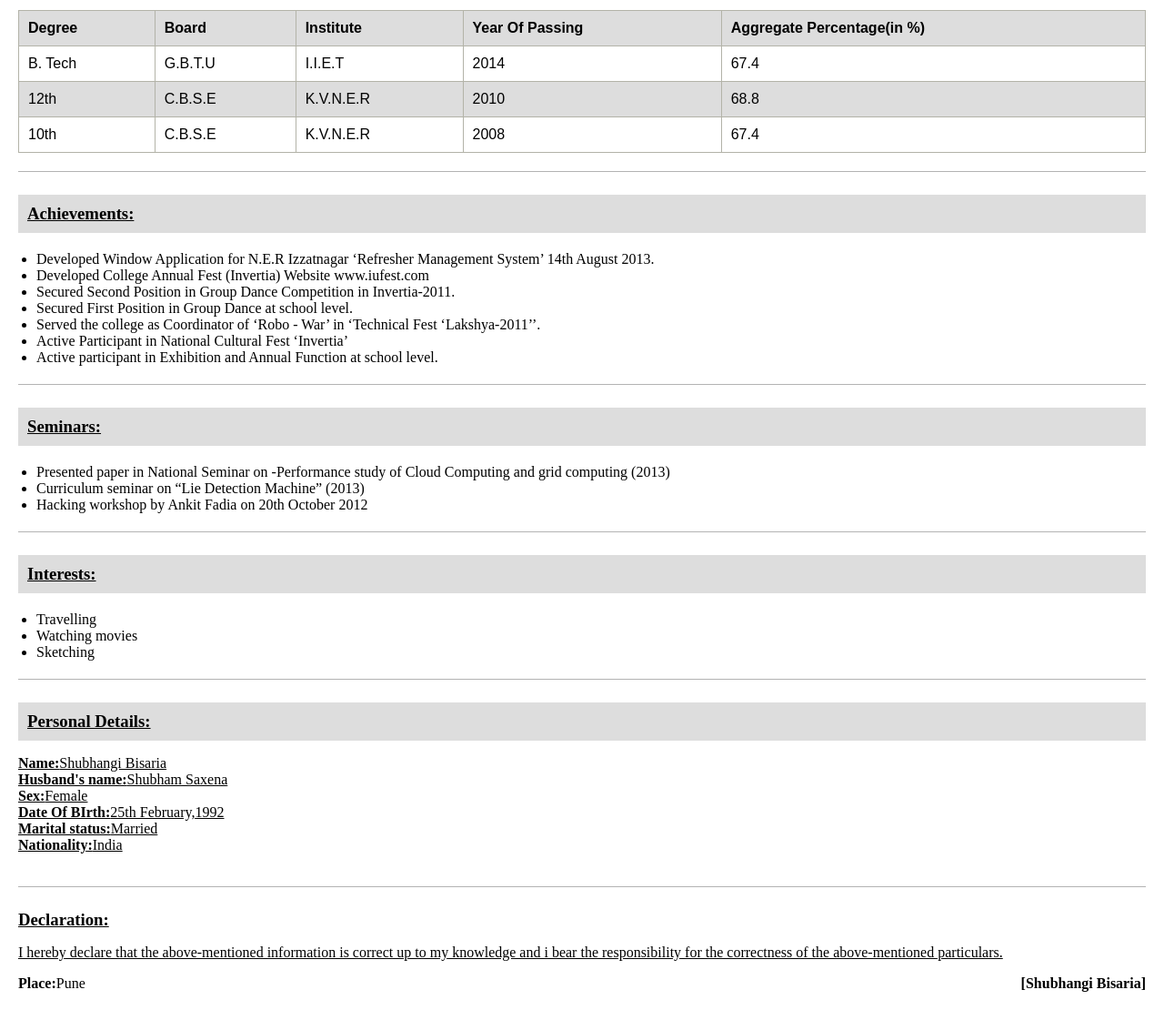
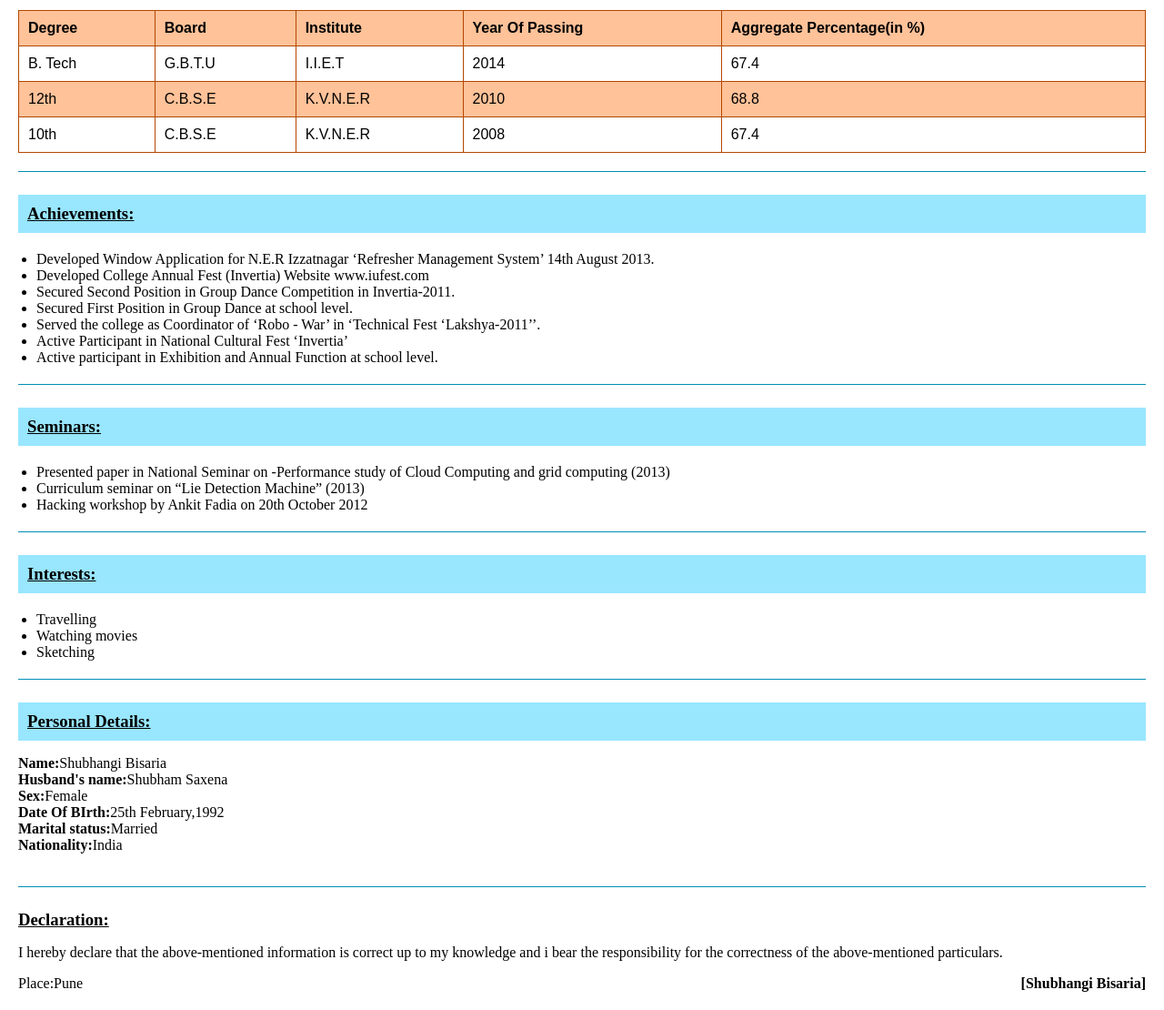
Before and after one commit to sbisaria/Tavisca.HtmlAssignments, a plain HTML site: page Resume/index.html in a window 1280 px wide. Shown: the part 600-1710 px from the top of the page at 91% size. Drawn offline with Linux system fonts and the light colour scheme.

Commit message:
added styling

```diff
--- a/Resume/css/style.css
+++ b/Resume/css/style.css
@@ -3,7 +3,7 @@ body{
 	padding: 0px;
 	margin: 0px;
 }
-h1,h2,h3,h4,h5,h6,p{
+h1,h2,h3,h4,h5,h6{
 	font-family:"Times New Roman", Georgia, Serif;
 	text-decoration: underline;
 }
@@ -22,7 +22,7 @@ ul{
 }*/
 .heading-box{
 	padding: 10px 10px 10px 10px;
-	background-color: #dddddd;
+	background-color: #99e6ff;
 }
 .content-wrapper{
 	padding: 0px 20px 0px 20px;
@@ -47,7 +47,7 @@ img{
 }
 /*        Article       */
 .article-box{
-	border-bottom: 1px solid #b3b3b3;
+	border-bottom: 1px solid #008fb3;
 	padding: 20px 0px 20px 0px;
 	margin-bottom: 5px;
 }
@@ -57,21 +57,25 @@ img{
 .table-wrapper{
 	margin-top: 20px;
 }
+.text-bold{
+	font-weight: bold;
+	display: inline;
+}
 table{
 	font-family: arial, sans-serif;
     border-collapse: collapse;
     width: 100%;
 }
 thead{
-	background-color: #dddddd;
+	background-color: #ffc299;
 }
 td,th,tr{
-	border: 1px solid #B3B3A8;
+	border: 1px solid #b34700;
     text-align: left;
     padding: 10px;
 }
 tr:nth-child(even) {
-    background-color: #dddddd;
+    background-color: #ffc299;
 }
 /*   Footer    */
 footer{
--- a/Resume/index.html
+++ b/Resume/index.html
@@ -119,12 +119,12 @@
         <div title="Personal Details" class="article-box">
             <div class="heading-box"><h3>Personal Details:</h3></div>
             <p>
-                <b>Name:</b>Shubhangi Bisaria<br>
-                <b>Husband's name:</b>Shubham Saxena<br>
-                <b>Sex:</b>Female<br>
-                <b>Date Of BIrth:</b>25th February,1992<br>
-                <b>Marital status:</b>Married<br>
-                <b>Nationality:</b>India
+                <div class="text-bold">Name:</div>Shubhangi Bisaria<br>
+                <div class="text-bold">Husband's name:</div>Shubham Saxena<br>
+                <div class="text-bold">Sex:</div>Female<br>
+                <div class="text-bold">Date Of BIrth:</div>25th February,1992<br>
+                <div class="text-bold">Marital status:</div>Married<br>
+                <div class="text-bold">Nationality:</div>India
             </p>
         </div>
     </article>
@@ -135,7 +135,7 @@
         <p>
             I hereby declare that the above-mentioned information is correct up to my knowledge and i bear the responsibility for the correctness of the above-mentioned particulars.
         </p>
-        <b>Place:</b><span>Pune</span>
+        <span>Place:</span>Pune
         <span><b>[Shubhangi Bisaria]</b></span>
     </footer>
     <!--Footer ends here  -->
```
